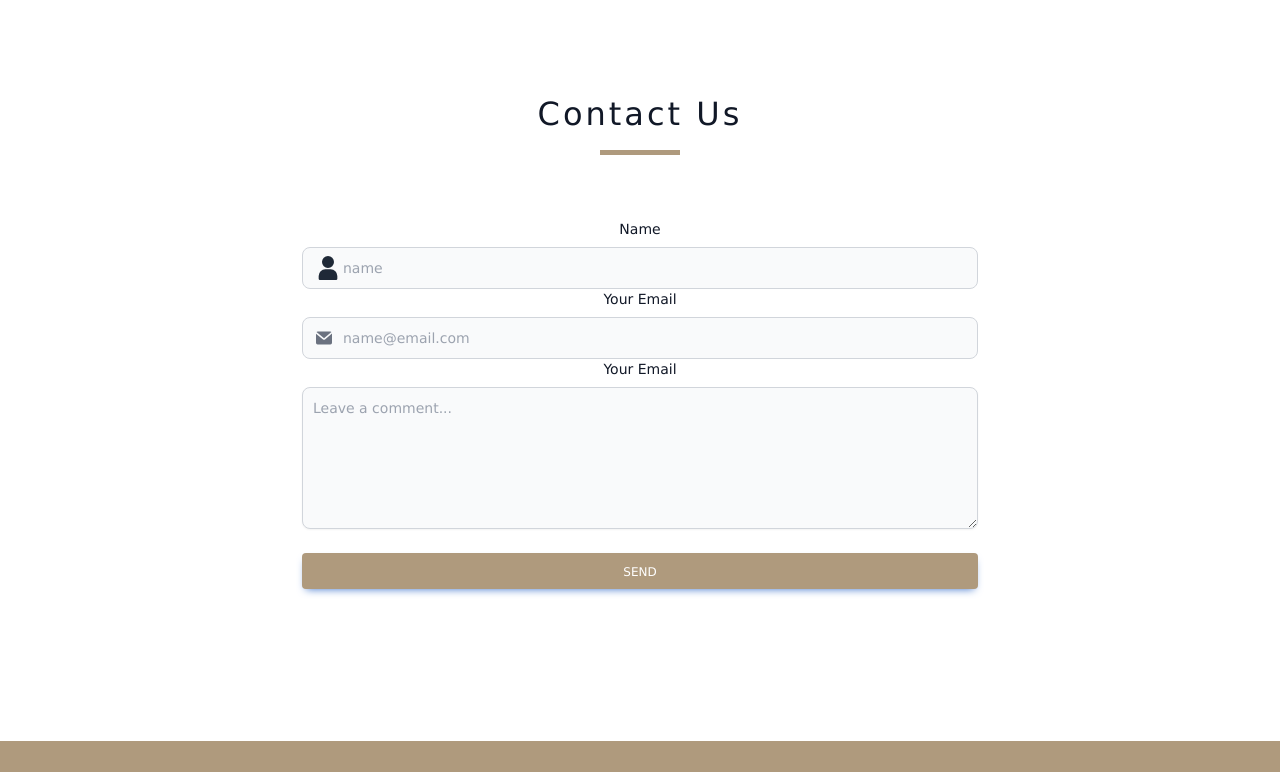
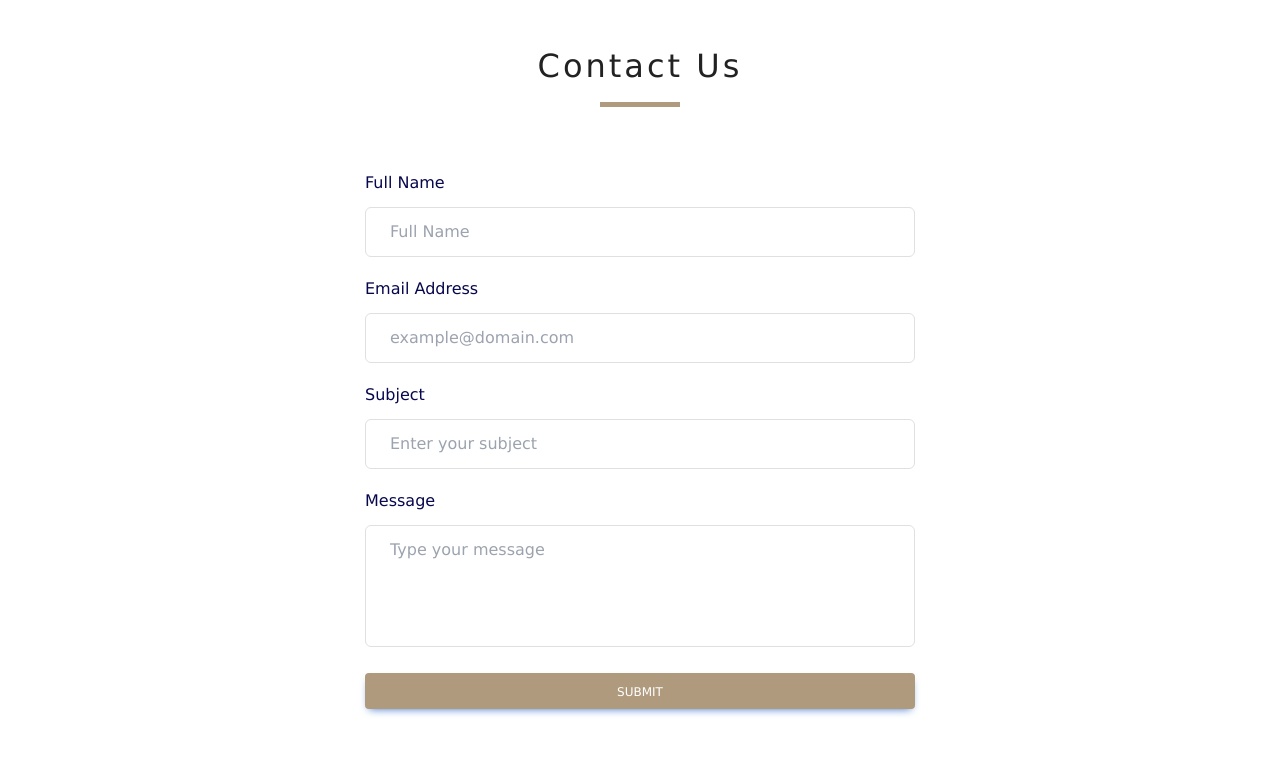
Before and after one commit to Mikelesnr/summit-lodge, a Next.js app: page /contacts in a window 1280 px wide. Shown: the part 548-1320 px from the top of the page. Built offline with nearby package versions, Linux system fonts and the light colour scheme.

Commit message:
contact form adjustment

```diff
--- a/components/contactForm.js
+++ b/components/contactForm.js
@@ -1,94 +1,123 @@
+"use client";
+import { useState } from "react";
 import Title from "./Title";
 
+// const send = async () => {
+//   "use server";
+//   await sendMail({
+//     from: ContactForm.email,
+//     name: name,
+//     subject: subject,
+//     body: `<p>${message}</p>`,
+//     // compileWelcomeTemplate("Vahid", "youtube.com/@sakuradev"),
+//   });
+// };
+
 const ContactForm = () => {
+  const [name, setName] = useState("");
+  const [email, setEmail] = useState("");
+  const [subject, setSubject] = useState("");
+  const [message, setMessage] = useState("");
+
+  async function sendForm() {
+    let item = { name, email, subject, message };
+
+    //Fetching user registration api
+    let result = await fetch("/api/mailer", {
+      method: "POST",
+      body: JSON.stringify(item),
+      headers: {
+        "Content-Type": "application/json",
+        Accept: "application/json",
+      },
+    });
+    result = await result.json();
+    console.log(result.message);
+  }
+
   return (
-    <div>
-      <div className="container my-24 mx-auto md:px-6 text-gray-900">
-        {/* Section: Design Block */}
-        <section className="mb-32 text-center">
-          <div className="mx-auto max-w-[700px] md:px-3">
+    <div className="flex items-center justify-center p-12">
+      <div className="mx-auto w-full max-w-[550px]">
+        <form action="https://formbold.com/s/FORM_ID" method="POST">
           <Title title="Contact Us" />
-            <form>
+          <div className="mb-5">
             <label
-                for="name-icon"
-                className="block mb-2 text-sm font-medium text-gray-900 dark:text-white"
+              for="name"
+              className="mb-3 block text-base font-medium text-[#07074D]"
             >
-                Name
+              Full Name
             </label>
-              <div className="relative">
-                <div className="absolute inset-y-0 start-0 flex items-center ps-3.5 pointer-events-none">
-                  <svg
-                    class="w-6 h-6 text-gray-800 dark:text-white"
-                    aria-hidden="true"
-                    xmlns="http://www.w3.org/2000/svg"
-                    fill="currentColor"
-                    viewBox="0 0 14 18"
-                  >
-                    <path d="M7 9a4.5 4.5 0 1 0 0-9 4.5 4.5 0 0 0 0 9Zm2 1H5a5.006 5.006 0 0 0-5 5v2a1 1 0 0 0 1 1h12a1 1 0 0 0 1-1v-2a5.006 5.006 0 0 0-5-5Z" />
-                  </svg>
-                </div>
             <input
               type="text"
-                  id="name-icon"
-                  className="bg-gray-50 border border-gray-300 text-gray-900 text-sm rounded-lg focus:ring-blue-500 focus:border-blue-500 block w-full ps-10 p-2.5  dark:bg-gray-700 dark:border-gray-600 dark:placeholder-gray-400 dark:text-white dark:focus:ring-blue-500 dark:focus:border-blue-500"
-                  placeholder="name"
+              name="name"
+              id="name"
+              placeholder="Full Name"
+              value={name}
+              onChange={(e) => setName(e.target.value)}
+              className="w-full rounded-md border border-[#e0e0e0] bg-white py-3 px-6 text-base font-medium text-[#6B7280] outline-none focus:border-[#6A64F1] focus:shadow-md"
             />
           </div>
+          <div className="mb-5">
             <label
-                for="email-address-icon"
-                className="block mb-2 text-sm font-medium text-gray-900 dark:text-white"
+              for="email"
+              className="mb-3 block text-base font-medium text-[#07074D]"
             >
-                Your Email
+              Email Address
             </label>
-              <div className="relative">
-                <div className="absolute inset-y-0 start-0 flex items-center ps-3.5 pointer-events-none">
-                  <svg
-                    className="w-4 h-4 text-gray-500 dark:text-gray-400"
-                    aria-hidden="true"
-                    xmlns="http://www.w3.org/2000/svg"
-                    fill="currentColor"
-                    viewBox="0 0 20 16"
+            <input
+              type="email"
+              name="email"
+              id="email"
+              value={email}
+              onChange={(e) => setEmail(e.target.value)}
+              placeholder="example@domain.com"
+              className="w-full rounded-md border border-[#e0e0e0] bg-white py-3 px-6 text-base font-medium text-[#6B7280] outline-none focus:border-[#6A64F1] focus:shadow-md"
+            />
+          </div>
+          <div className="mb-5">
+            <label
+              for="subject"
+              className="mb-3 block text-base font-medium text-[#07074D]"
             >
-                    <path d="m10.036 8.278 9.258-7.79A1.979 1.979 0 0 0 18 0H2A1.987 1.987 0 0 0 .641.541l9.395 7.737Z" />
-                    <path d="M11.241 9.817c-.36.275-.801.425-1.255.427-.428 0-.845-.138-1.187-.395L0 2.6V14a2 2 0 0 0 2 2h16a2 2 0 0 0 2-2V2.5l-8.759 7.317Z" />
-                  </svg>
-                </div>
+              Subject
+            </label>
             <input
               type="text"
-                  id="email-address-icon"
-                  className="bg-gray-50 border border-gray-300 text-gray-900 text-sm rounded-lg focus:ring-blue-500 focus:border-blue-500 block w-full ps-10 p-2.5  dark:bg-gray-700 dark:border-gray-600 dark:placeholder-gray-400 dark:text-white dark:focus:ring-blue-500 dark:focus:border-blue-500"
-                  placeholder="name@email.com"
+              name="subject"
+              id="subject"
+              value={subject}
+              onChange={(e) => setSubject(e.target.value)}
+              placeholder="Enter your subject"
+              className="w-full rounded-md border border-[#e0e0e0] bg-white py-3 px-6 text-base font-medium text-[#6B7280] outline-none focus:border-[#6A64F1] focus:shadow-md"
             />
           </div>
+          <div className="mb-5">
             <label
               for="message"
-                className="block mb-2 text-sm font-medium text-gray-900 dark:text-white"
+              className="mb-3 block text-base font-medium text-[#07074D]"
             >
-                Your Email
+              Message
             </label>
-              <div className="relative mb-6" data-te-input-wrapper-init>
             <textarea
+              rows="4"
+              name="message"
               id="message"
-                  rows="6"
-                  className="block p-2.5 w-full text-sm text-gray-900 bg-gray-50 rounded-lg shadow-sm border border-gray-300 focus:ring-primary-500 focus:border-primary-500 dark:bg-gray-700 dark:border-gray-600 dark:placeholder-gray-400 dark:text-white dark:focus:ring-primary-500 dark:focus:border-primary-500"
-                  placeholder="Leave a comment..."
+              value={message}
+              onChange={(e) => setMessage(e.target.value)}
+              placeholder="Type your message"
+              className="w-full resize-none rounded-md border border-[#e0e0e0] bg-white py-3 px-6 text-base font-medium text-[#6B7280] outline-none focus:border-[#6A64F1] focus:shadow-md"
             ></textarea>
-                <label
-                  for="exampleFormControlTextarea1"
-                  className="form-label pointer-events-none absolute top-0 left-3 mb-0 max-w-[90%] origin-[0_0] truncate pt-[0.37rem] leading-[1.6] text-neutral-500 transition-all ease-out peer-focus:-translate-y-[0.9rem] peer-focus:scale-[0.8] peer-focus:text-primary peer-data-[te-input-state-active]:-translate-y-[0.9rem] peer-data-[te-input-state-active]:scale-[0.8] motion-reduce:transition-none dark:text-neutral-200 dark:peer-focus:text-primary"
-                ></label>
           </div>
+          <div>
             <button
-                type="button"
-                data-te-ripple-init
-                data-te-ripple-color="light"
+              // disabled={!name || !email || !subject || !message}
+              formAction={sendForm}
               className="btn-form mb-6 inline-block w-full rounded px-6 pt-2.5 pb-2 text-xs font-medium uppercase leading-normal text-white shadow-[0_4px_9px_-4px_#3b71ca] transition duration-150 ease-in-out hover:bg-primary-600 hover:shadow-[0_8px_9px_-4px_rgba(59,113,202,0.3),0_4px_18px_0_rgba(59,113,202,0.2)] focus:bg-primary-600 focus:shadow-[0_8px_9px_-4px_rgba(59,113,202,0.3),0_4px_18px_0_rgba(59,113,202,0.2)] focus:outline-none focus:ring-0 active:bg-primary-700 active:shadow-[0_8px_9px_-4px_rgba(59,113,202,0.3),0_4px_18px_0_rgba(59,113,202,0.2)] dark:shadow-[0_4px_9px_-4px_rgba(59,113,202,0.5)] dark:hover:shadow-[0_8px_9px_-4px_rgba(59,113,202,0.2),0_4px_18px_0_rgba(59,113,202,0.1)] dark:focus:shadow-[0_8px_9px_-4px_rgba(59,113,202,0.2),0_4px_18px_0_rgba(59,113,202,0.1)] dark:active:shadow-[0_8px_9px_-4px_rgba(59,113,202,0.2),0_4px_18px_0_rgba(59,113,202,0.1)]"
             >
-                Send
+              Submit
             </button>
+          </div>
         </form>
-          </div>
-        </section>
       </div>
     </div>
   );
```
Lines whose indentation alone changed are shown as unchanged.
